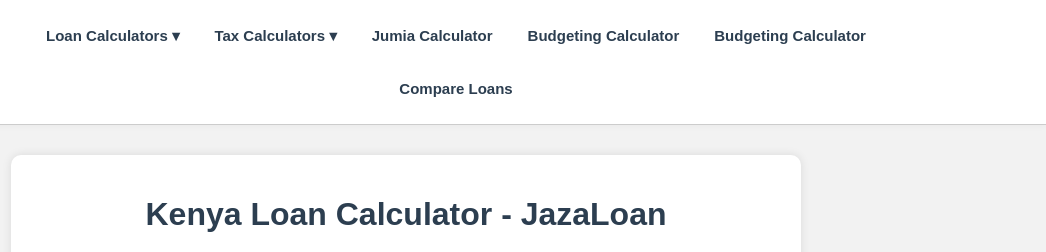
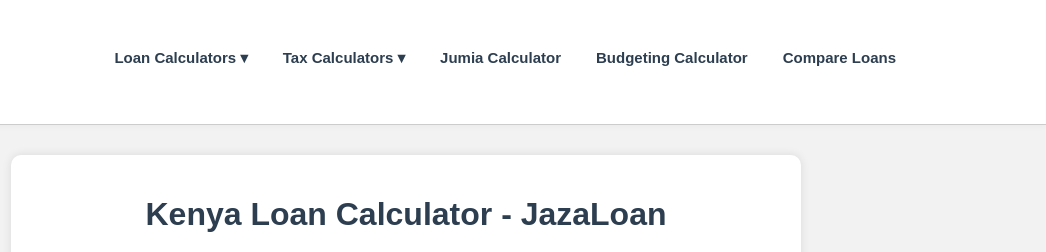
Before and after one commit to chachasgifts/jazaloan, a plain HTML site: page index.html in a window 1280 px wide. Shown: the top 252 px of the page, 234-1280 px from the left. Drawn offline with nearby package versions, Linux system fonts and the light colour scheme.

Commit message:
Update index.html

```diff
--- a/index.html
+++ b/index.html
@@ -722,7 +722,6 @@
       </div>
     </div>
     <a href="jumia-calculator.html">Jumia Calculator</a>
-    <a href="budgeting-calculator.html">Budgeting Calculator</a>
     <a href="budgeting-calculator.html">Budgeting Calculator</a>
     <a href="compare-loans.html">Compare Loans</a>
   </nav>
```
